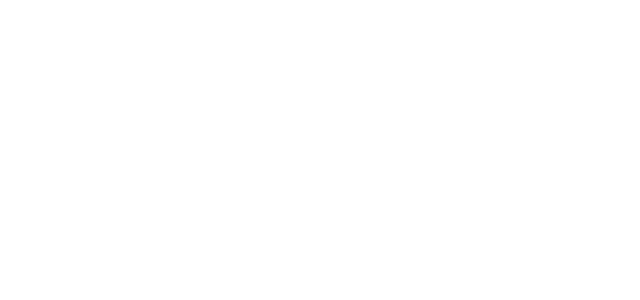
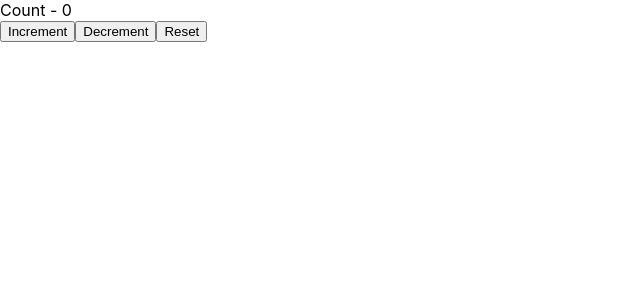
Before and after one commit to RushikeshGaikwad78/ReactJs, a React (Create React App) app in the folder 4tut/: page / in a window 1280 px wide. Shown: the top 300 px of the page, without its empty margins (0-640 px from the left). Built offline with nearby package versions, Linux system fonts and the light colour scheme.

Commit message:
UseReducer Hook 1

```diff
--- a/4tut/src/App.js
+++ b/4tut/src/App.js
@@ -11,6 +11,7 @@
 import HookCounterFour from "./Components/useState/HookCounterFour";
 import HookCounterThree from "./Components/useState/HookCounterThree";
 import HookCounterTwo from "./Components/useState/HookCounterTwo";
+import Counter1 from "./Components/useReducer/Counter1";
 
 //step 1 creation of context
 export const userContext = React.createContext();
@@ -19,6 +20,8 @@
 function App() {
   return (
     <>
+
+      <Counter1/>
 
       {/* USE REDUCER :-  it is a hook used for the state management
                           it is an alternative to useState
--- /dev/null
+++ b/4tut/src/Components/useReducer/Counter1.js
@@ -0,0 +1,32 @@
+import React ,{useReducer} from 'react'
+
+const initalState = 0;
+const reducer = (state,action) => {
+    switch(action){
+        case 'increment':
+            return state+1
+        case 'decrement':
+            return state-1
+        case 'reset' :
+            return initalState
+        default:
+            return state
+    }
+}
+
+function Counter1() {
+
+   const [count,dispatch] = useReducer(reducer , initalState) ;
+  return (
+    <div>
+        <div>
+            Count - {count}
+        </div>
+        <button onClick={() => {dispatch('increment')}}>Increment</button>
+        <button onClick={() => {dispatch('decrement')}}>Decrement</button>
+        <button onClick={() => {dispatch('reset')}}>Reset</button>
+    </div>
+  )
+}
+
+export default Counter1
```
